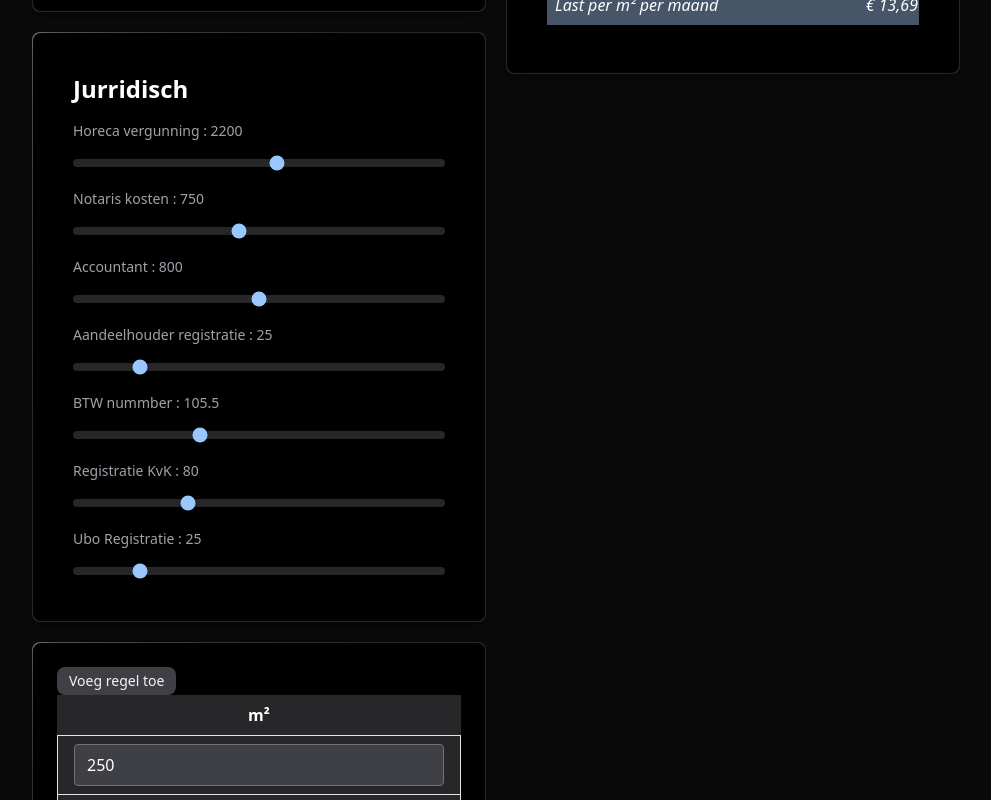
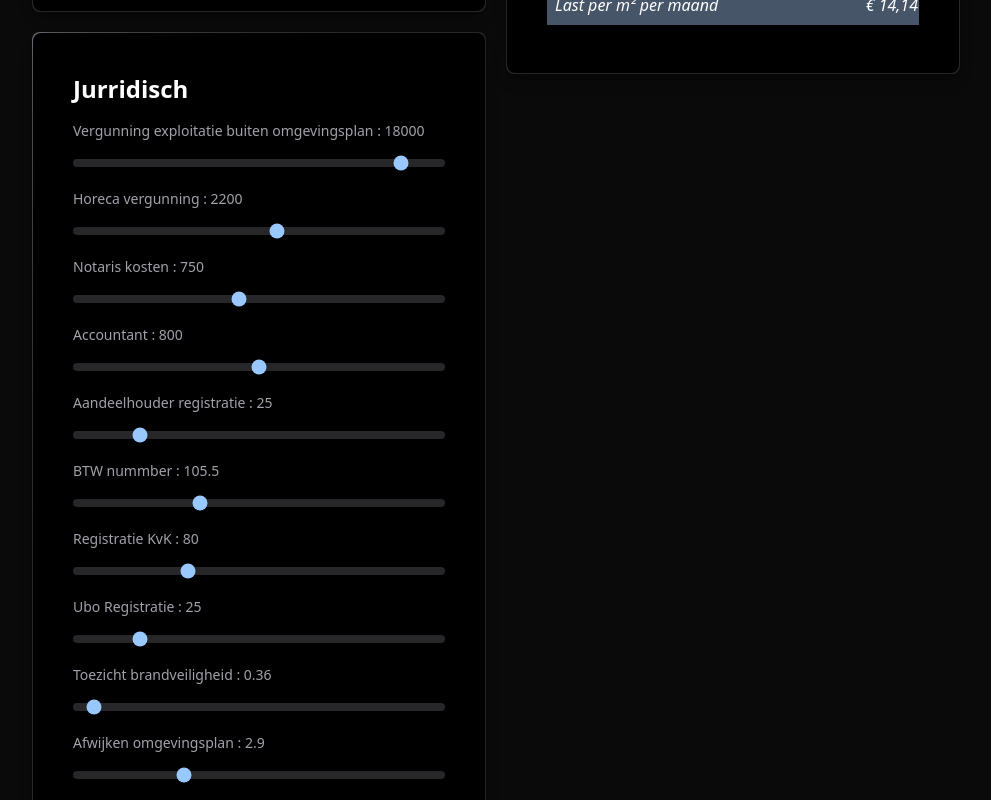
Before and after one commit to T-Vos/broedplaats-rekentool, a Next.js app: page /location-costs in a window 1280 px wide. Shown: the part 880-1680 px from the top of the page, without its empty margins (288-1279 px from the left). Built offline with nearby package versions, Linux system fonts and the light colour scheme.

Commit message:
adds new legal costs

```diff
--- a/app/location-costs/_cost.tsx
+++ b/app/location-costs/_cost.tsx
@@ -56,6 +56,11 @@ export const Costs = ({
           includeInSum: true,
         },
         {
+          description: 'Exploitatievergunning buiten omgevingplan',
+          value: ExogenousVariables.exploitationOutsideOmgevingsplan,
+          includeInSum: true,
+        },
+        {
           description: 'Accountant',
           value: ExogenousVariables.accountant,
           includeInSum: true,
@@ -63,6 +68,19 @@ export const Costs = ({
         {
           description: 'Notaris',
           value: ExogenousVariables.notaris,
+          includeInSum: true,
+        },
+        {
+          description: 'Afwijken omgevingsplan',
+          value:
+            (ExogenousVariables.permitOutsideOmgevingsplan / 100) *
+            areaRenovation,
+          includeInSum: true,
+        },
+        {
+          description: 'Afwijken omgevingsplan',
+          value:
+            (ExogenousVariables.supervisionFireSafety / 100) * areaRenovation,
           includeInSum: true,
         },
       ],
--- a/app/location-costs/page.tsx
+++ b/app/location-costs/page.tsx
@@ -28,6 +28,9 @@ const page = () => {
     overdrachtsBelasting: 10.4,
     overdrachtNotaris: 800,
     statutenakte: 50,
+    exploitationOutsideOmgevingsplan: 18000,
+    supervisionFireSafety: 0.36,
+    permitOutsideOmgevingsplan: 2.9,
   });
 
   const handleInputChangeSlider =
@@ -172,6 +175,21 @@ const page = () => {
       type: 'Jurridisch',
       items: [
         {
+          name: 'exploitationOutsideOmgevingsplan',
+          render: () => (
+            <Slider
+              min={0}
+              max={20000}
+              step={1000}
+              value={variables.exploitationOutsideOmgevingsplan}
+              onChange={handleInputChangeSlider(
+                'exploitationOutsideOmgevingsplan',
+              )}
+              label="Vergunning exploitatie buiten omgevingsplan"
+            />
+          ),
+        },
+        {
           name: 'exploitationPermitWithoutTerrarsse',
           render: () => (
             <Slider
@@ -261,6 +279,32 @@ const page = () => {
               value={variables.uboRegistration}
               onChange={handleInputChangeSlider('uboRegistration')}
               label="Ubo Registratie"
+            />
+          ),
+        },
+        {
+          name: 'supervisionFireSafety',
+          render: () => (
+            <Slider
+              min={0}
+              max={10}
+              step={0.01}
+              value={variables.supervisionFireSafety}
+              onChange={handleInputChangeSlider('supervisionFireSafety')}
+              label="Toezicht brandveiligheid"
+            />
+          ),
+        },
+        {
+          name: 'permitOutsideOmgevingsplan',
+          render: () => (
+            <Slider
+              min={0}
+              max={10}
+              step={0.01}
+              value={variables.permitOutsideOmgevingsplan}
+              onChange={handleInputChangeSlider('permitOutsideOmgevingsplan')}
+              label="Afwijken omgevingsplan"
             />
           ),
         },
--- a/lib/variables.ts
+++ b/lib/variables.ts
@@ -16,6 +16,9 @@ export interface ExogenousVariables {
   overdrachtsBelasting: number;
   overdrachtNotaris: number;
   statutenakte: number;
+  exploitationOutsideOmgevingsplan: number;
+  supervisionFireSafety: number;
+  permitOutsideOmgevingsplan: number;
 }
 
 export interface Variables {
```
